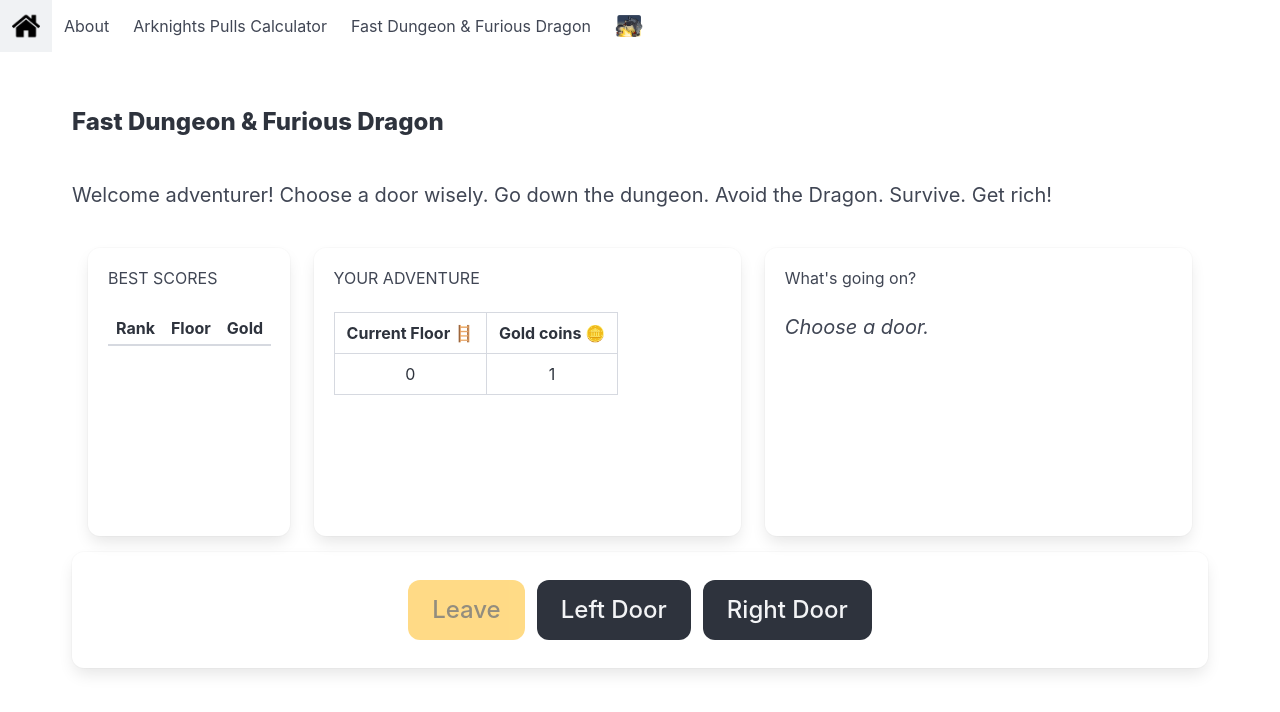
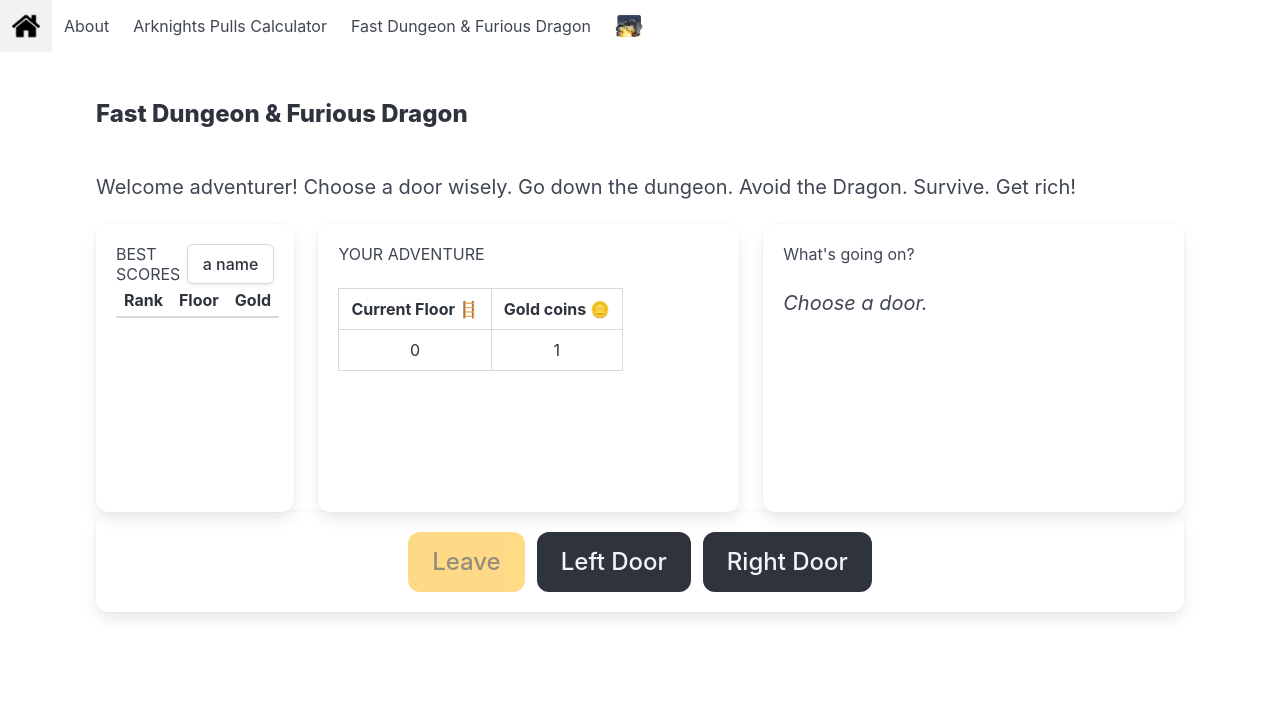
Before and after one commit to vinny-the-bird/dragndropkick, a Vue app: page /fast-dungeon-and-furious-dragon in a window 1280 px wide. Shown: the top 712 px of the page. Built offline with nearby package versions, Linux system fonts and the light colour scheme.

Commit message:
WIP: adding a basic modal for explanation fo the game origin

```diff
--- /dev/null
+++ b/src/components/BaseModal.vue
@@ -0,0 +1,62 @@
+<template>
+  <div class="level-left">
+    <div class="control level-item">
+      <button class="button" @click.prevent="toggleModal">
+        a name
+      </button>
+    </div>
+  </div>
+
+  <transition name="modal-fade">
+    <div class="modal is-active" v-if="isModalOpen">
+      <div class="modal-background"></div>
+      <div class="modal-content">
+        <div class="box has-text-centered">
+          <p class="mb-4">a title</p>
+          <!-- <div class="buttons is-centered">
+            <button class="button is-danger" @click="handleModalButton">
+              {{ primaryButtonName }}
+            </button>
+          </div> -->
+          <p>some text</p>
+          <button class="button modal-close is-large" @click="toggleModal">X</button>
+        </div>
+      </div>
+      <!-- <button class="modal-close is-large" aria-label="close"></button> -->
+    </div>
+  </transition>
+</template>
+
+<script setup>
+import { ref } from "vue";
+
+// const props = defineProps({
+//   title: String,
+//   modalButtonName: String,
+//   primaryButtonName: String,
+//   secondaryButtonName: String,
+// });
+
+const emit = defineEmits(["click"]);
+
+const isModalOpen = ref(false);
+
+function toggleModal() {
+  isModalOpen.value = !isModalOpen.value;
+}
+
+// function handleModalButton() {
+//   emit("click");
+// }
+</script>
+
+<style scoped>
+.modal-fade-enter-active,
+.modal-fade-leave-active {
+  transition: opacity 0.3s ease;
+}
+.modal-fade-enter-from,
+.modal-fade-leave-to {
+  opacity: 0;
+}
+</style>
--- a/src/views/About.vue
+++ b/src/views/About.vue
@@ -50,7 +50,7 @@
 }
 
 div {
-  padding: 0rem 2rem;
+  padding: 1rem 2rem;
 }
 
 #signature {
--- a/src/views/ArkPullsCalculator.vue
+++ b/src/views/ArkPullsCalculator.vue
@@ -1,13 +1,13 @@
 <template>
   <div class="container global-frame">
-    <h1 class="title is-4">Arknights Pulls Calculator</h1>
-    <div>
-      <p>
+    <h1 class="title is-4">Arknights Pulls Calculator</h1><br>
+    <!-- <div> -->
+      <h2 class="subtitle is-5">
         <strong>How to use:</strong> Simply check your in-game currencies and
         enter your numbers below. It will calculate your number of pulls on the
         fly.
-      </p>
-    </div>
+      </h2>
+    <!-- </div> -->
     <div class="box">
       <br />
       <div class="container">
--- a/src/views/FDnFD.vue
+++ b/src/views/FDnFD.vue
@@ -12,7 +12,23 @@
           <!-- column 1 -->
           <div class="column is-one-fifth">
             <div class="box menu">
-              <h5 class="subtitle is-6">BEST SCORES</h5>
+              <div class="is-flex is-justify-content-space-between">
+                <div>
+                  <h5 class="subtitle is-6">BEST SCORES</h5>
+                </div>
+                <div>
+                  <!-- <button v-if="bestScores.length == 0" class="button is-small"> -->
+                  <!-- <MyModal /> -->
+                  <!-- </button> -->
+                  <!-- <BaseModal
+                  /> -->
+
+                   <BaseModal
+                  @click="deleteReceiver"
+                />
+
+                </div>
+              </div>
               <table class="table has-text-centered is-narrow">
                 <thead>
                   <tr>
@@ -26,7 +42,7 @@
                     <td v-if="index + 1 === 1">{{ index + 1 }}st</td>
                     <td v-else-if="index + 1 === 2">{{ index + 1 }}nd</td>
                     <td v-else-if="index + 1 === 3">{{ index + 1 }}rd</td>
-                    <td v-else>{{ index + 1 }}</td>
+                    <td v-else>{{ index + 1 }}th</td>
                     <td>{{ score.floor }}</td>
                     <td>{{ score.gold }}</td>
                   </tr>
@@ -107,6 +123,7 @@
 </template>
 
 <script setup>
+import BaseModal from "@/components/BaseModal.vue";
 import { onMounted, ref } from "vue";
 const description = ref("");
 const result = ref("");
@@ -148,7 +165,7 @@ function nextRound() {
   description.value = result.value = "";
   rollDie();
   correctDoor.value = Math.floor(Math.random() * 2);
-  // console.log("Prophecy. Right answer = ", correctDoor.value);
+  console.log("Prophecy. Right answer = ", correctDoor.value);
 }
 
 function leaveDungeon() {
@@ -188,7 +205,7 @@ onMounted(() => {
   }
   rollDie();
   correctDoor.value = Math.floor(Math.random() * 2);
-  // console.log("Prophecy. Right answer = ", correctDoor.value);
+  console.log("Prophecy. Right answer = ", correctDoor.value);
 });
 
 function rollDie() {
@@ -206,9 +223,9 @@ function rollDie() {
   padding: 0rem 2rem;
 }
 
-.container {
+/* .container {
   padding: 0.5rem;
-}
+} */
 
 /* .c1 {
   background-color: blueviolet;
```
